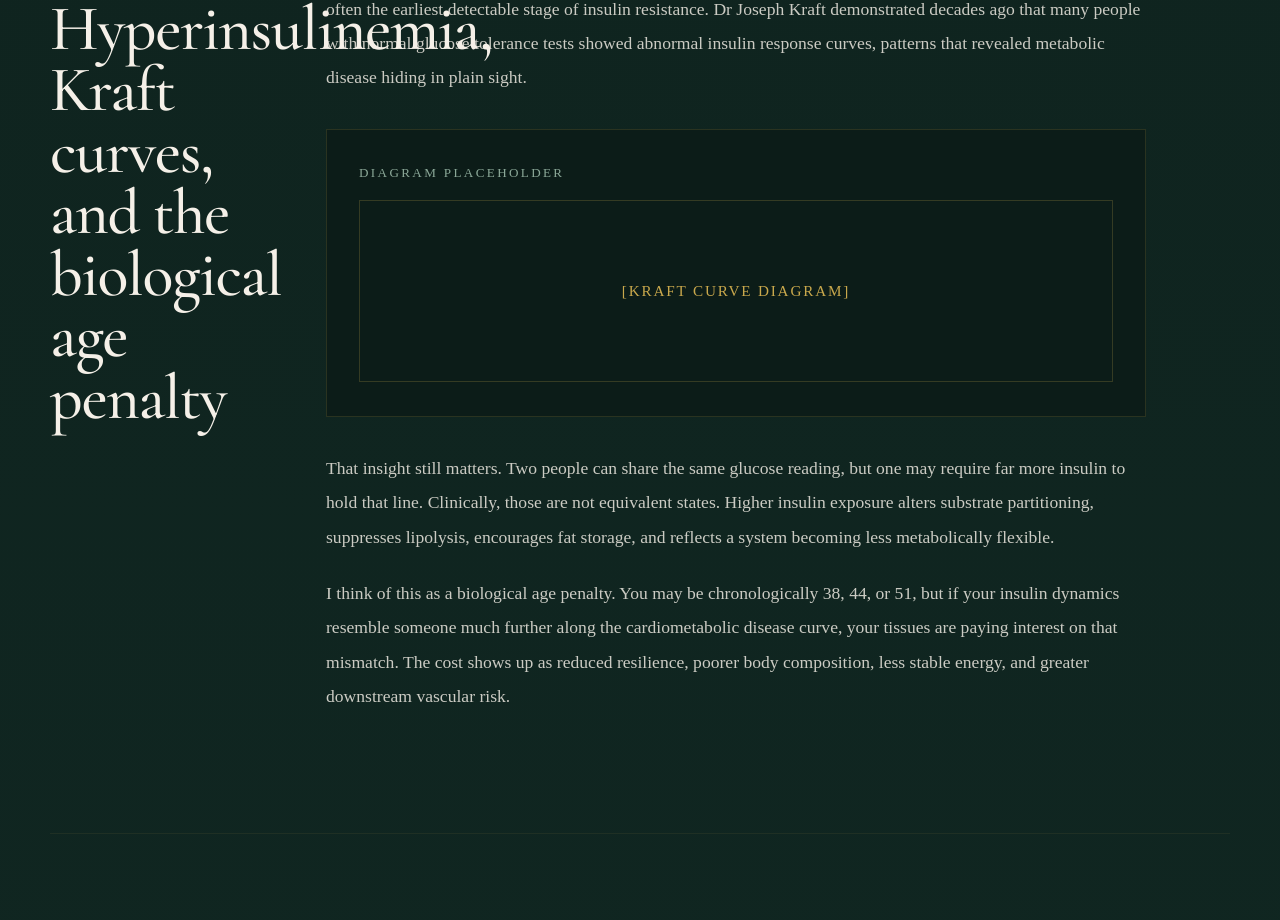
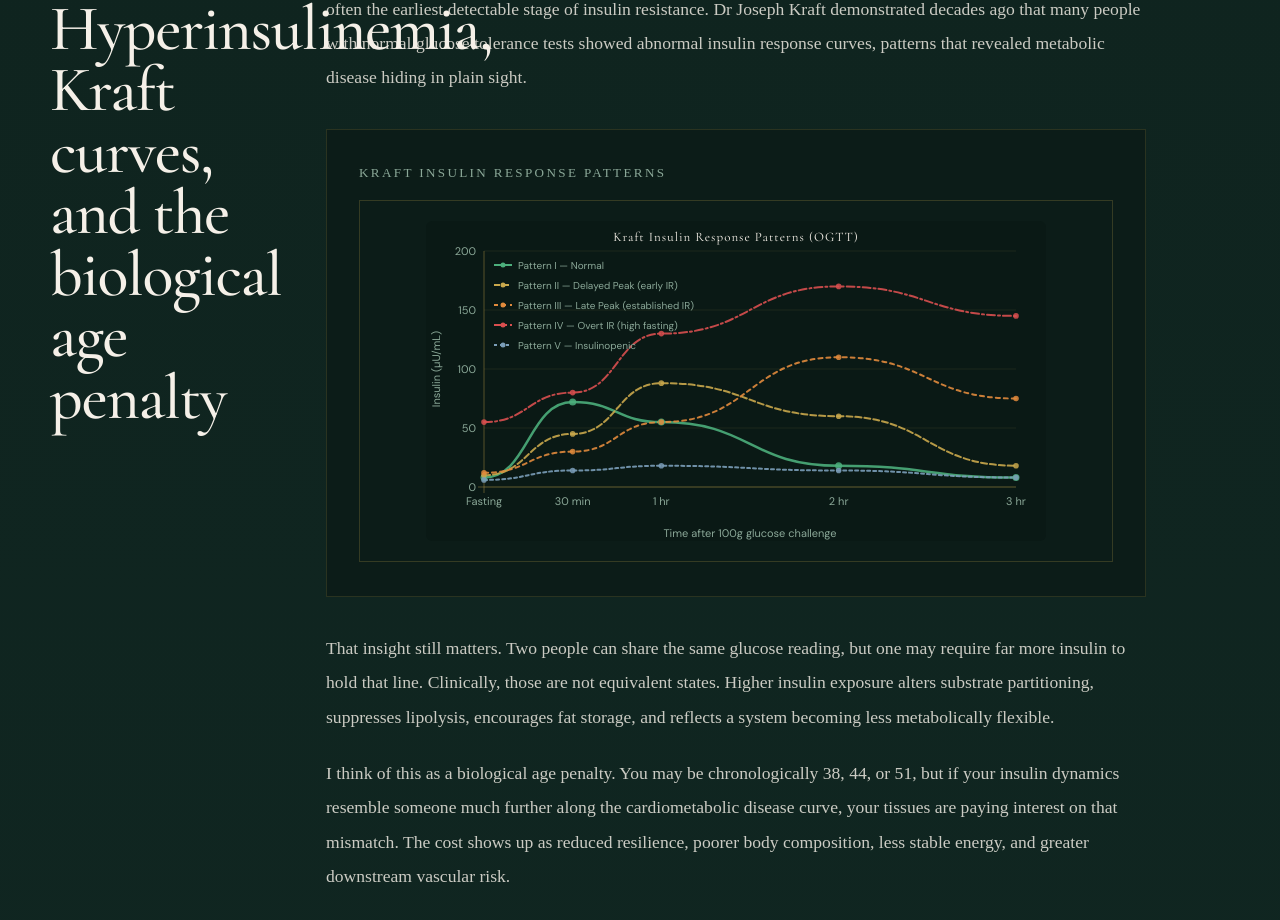
Before and after one commit to Dioscuri2/veridian-clinic, a Next.js app: page /blog/fast-insulin in a window 1280 px wide. Shown: the part 3186-4106 px from the top of the page. Built offline with nearby package versions, Linux system fonts and the light colour scheme.

Commit message:
feat: add kraft insulin response curve

```diff
--- a/app/blog/fast-insulin/FastInsulinClient.tsx
+++ b/app/blog/fast-insulin/FastInsulinClient.tsx
@@ -155,6 +155,117 @@ function FAQItem({ question, answer }: { question: string; answer: string }) {
   );
 }
 
+function KraftCurve() {
+  const W = 620;
+  const H = 320;
+  const PAD = { top: 30, right: 30, bottom: 54, left: 58 };
+  const cW = W - PAD.left - PAD.right;
+  const cH = H - PAD.top - PAD.bottom;
+
+  const times = [0, 0.5, 1, 2, 3];
+  const maxT = 3;
+  const maxY = 200;
+
+  const tx = (t: number) => PAD.left + (t / maxT) * cW;
+  const ty = (v: number) => PAD.top + cH - (v / maxY) * cH;
+
+  const patterns = [
+    { id: "I", label: "Pattern I — Normal", color: "#4CAF7C", values: [8, 72, 55, 18, 8], dash: "" },
+    { id: "II", label: "Pattern II — Delayed Peak (early IR)", color: "#C9A84C", values: [10, 45, 88, 60, 18], dash: "6,3" },
+    { id: "III", label: "Pattern III — Late Peak (established IR)", color: "#E08A3C", values: [12, 30, 55, 110, 75], dash: "4,4" },
+    { id: "IV", label: "Pattern IV — Overt IR (high fasting)", color: "#D94F4F", values: [55, 80, 130, 170, 145], dash: "8,3,2,3" },
+    { id: "V", label: "Pattern V — Insulinopenic", color: "#7B9EB8", values: [6, 14, 18, 14, 8], dash: "3,3" },
+  ];
+
+  function smoothPath(pts: Array<[number, number]>) {
+    if (pts.length < 2) return "";
+    let d = `M ${pts[0][0]},${pts[0][1]}`;
+    for (let i = 1; i < pts.length; i++) {
+      const prev = pts[i - 1];
+      const curr = pts[i];
+      const cpX = (prev[0] + curr[0]) / 2;
+      d += ` C ${cpX},${prev[1]} ${cpX},${curr[1]} ${curr[0]},${curr[1]}`;
+    }
+    return d;
+  }
+
+  const xLabels = ["Fasting", "30 min", "1 hr", "2 hr", "3 hr"];
+  const yTicks = [0, 50, 100, 150, 200];
+
+  return (
+    <div style={{ width: "100%", overflowX: "auto" }}>
+      <svg
+        viewBox={`0 0 ${W} ${H}`}
+        style={{ width: "100%", maxWidth: W, display: "block", margin: "0 auto" }}
+        aria-label="Kraft Insulin Response Curve Patterns I–V"
+        role="img"
+      >
+        <style>{`
+          .kraft-label { font-family: 'DM Sans', sans-serif; fill: #8BA898; }
+          .kraft-axis { font-family: 'DM Sans', sans-serif; fill: #8BA898; font-size: 11px; }
+          .kraft-title { font-family: 'Cormorant Garamond', serif; fill: #F5F0E8; }
+        `}</style>
+        <rect width={W} height={H} fill="#0A1915" rx="6" />
+        {yTicks.map((v) => (
+          <line key={v} x1={PAD.left} y1={ty(v)} x2={PAD.left + cW} y2={ty(v)} stroke="rgba(201,168,76,0.1)" strokeWidth="1" />
+        ))}
+        <line x1={PAD.left} y1={PAD.top} x2={PAD.left} y2={PAD.top + cH + 6} stroke="rgba(201,168,76,0.4)" strokeWidth="1" />
+        <line x1={PAD.left - 6} y1={PAD.top + cH} x2={PAD.left + cW} y2={PAD.top + cH} stroke="rgba(201,168,76,0.4)" strokeWidth="1" />
+        {yTicks.map((v) => (
+          <text key={v} x={PAD.left - 8} y={ty(v) + 4} textAnchor="end" className="kraft-axis">{v}</text>
+        ))}
+        {times.map((t, i) => (
+          <text key={t} x={tx(t)} y={PAD.top + cH + 18} textAnchor="middle" className="kraft-axis">{xLabels[i]}</text>
+        ))}
+        <text x={PAD.left + cW / 2} y={H - 4} textAnchor="middle" className="kraft-axis" style={{ fontSize: 11, fill: "#8BA898" }}>
+          Time after 100g glucose challenge
+        </text>
+        <text
+          x={14}
+          y={PAD.top + cH / 2}
+          textAnchor="middle"
+          className="kraft-axis"
+          style={{ fontSize: 11, fill: "#8BA898" }}
+          transform={`rotate(-90, 14, ${PAD.top + cH / 2})`}
+        >
+          Insulin (µU/mL)
+        </text>
+        {patterns.map((p) => {
+          const pts = times.map((t, i) => [tx(t), ty(p.values[i])] as [number, number]);
+          return (
+            <path
+              key={p.id}
+              d={smoothPath(pts)}
+              fill="none"
+              stroke={p.color}
+              strokeWidth={p.id === "I" ? 2.5 : 2}
+              strokeDasharray={p.dash}
+              strokeLinecap="round"
+              strokeLinejoin="round"
+              opacity={0.9}
+            />
+          );
+        })}
+        {patterns.map((p) =>
+          times.map((t, i) => (
+            <circle key={`${p.id}-${i}`} cx={tx(t)} cy={ty(p.values[i])} r={p.id === "I" ? 3.5 : 2.8} fill={p.color} opacity={0.85} />
+          ))
+        )}
+        {patterns.map((p, i) => (
+          <g key={p.id} transform={`translate(${PAD.left + 10}, ${PAD.top + 8 + i * 20})`}>
+            <line x1="0" y1="6" x2="18" y2="6" stroke={p.color} strokeWidth="2" strokeDasharray={p.dash} />
+            <circle cx="9" cy="6" r="2.5" fill={p.color} />
+            <text x="24" y="10" className="kraft-axis" style={{ fontSize: 10 }}>{p.label}</text>
+          </g>
+        ))}
+        <text x={W / 2} y={PAD.top - 10} textAnchor="middle" className="kraft-title" style={{ fontSize: 13, letterSpacing: 1 }}>
+          Kraft Insulin Response Patterns (OGTT)
+        </text>
+      </svg>
+    </div>
+  );
+}
+
 export default function FastInsulinClient() {
   return (
     <div className="fi-page">
@@ -239,8 +350,10 @@ export default function FastInsulinClient() {
             tolerance tests showed abnormal insulin response curves, patterns that revealed metabolic disease hiding in plain sight.
           </p>
           <div className="fi-figure-card">
-            <div className="fi-figure-meta">Diagram Placeholder</div>
-            <div className="fi-figure-body">[Kraft Curve Diagram]</div>
+            <div className="fi-figure-meta">Kraft Insulin Response Patterns</div>
+            <div className="fi-figure-body fi-figure-body-graphic">
+              <KraftCurve />
+            </div>
           </div>
           <p>
             That insight still matters. Two people can share the same glucose reading, but one may require far more insulin to hold that line.
@@ -579,6 +692,13 @@ export default function FastInsulinClient() {
           text-transform: uppercase;
         }
 
+        .fi-figure-body-graphic {
+          padding: 20px;
+          min-height: 0;
+          text-transform: none;
+          letter-spacing: normal;
+        }
+
         .fi-protocol-stack {
           display: grid;
           gap: 20px;
```
